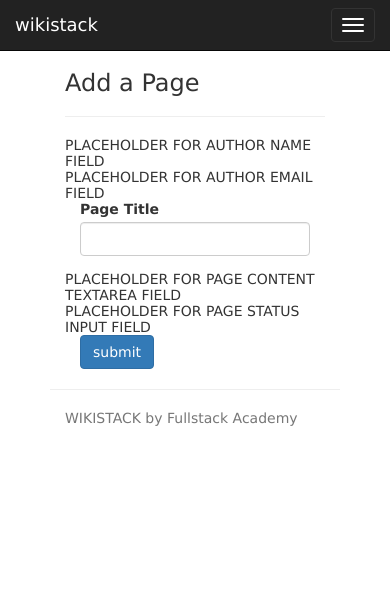
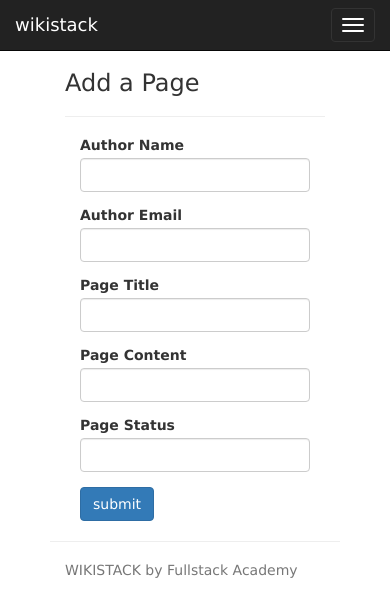
Before and after one commit to jamesboh/wikistack, a website: page views/addpage.html in a window 390 px wide. Drawn offline with nearby package versions, Linux system fonts and the light colour scheme; files that its build step writes are made by us from their sources.

Commit message:
working on form post

```diff
--- a/app.js
+++ b/app.js
@@ -5,7 +5,7 @@ var bodyParser = require('body-parser');
 var morgan = require('morgan');
 var nunjucks = require('nunjucks');
 var models = require('./models');
-
+var wikiRouter = require('./routes/wiki');
 
 var app = express();
 
@@ -15,6 +15,7 @@ app.use(morgan('dev'));
 app.use(bodyParser.urlencoded({ extended: true }));
 app.use(bodyParser.json());
 
+app.use('/wiki', wikiRouter);
 
 
 // point nunjucks to the directory containing templates and turn off caching; configure returns an Environment
--- a/views/addpage.html
+++ b/views/addpage.html
@@ -5,22 +5,46 @@
   <hr>
   <form method="POST" action="/wiki/">
 
-    <div>PLACEHOLDER FOR AUTHOR NAME FIELD</div>
+    <!-- <div>PLACEHOLDER FOR AUTHOR NAME FIELD</div> -->
+    <div class="form-group">
+      <label for="name" class="col-sm-2 control-label">Author Name</label>
+      <div class="col-sm-12">
+        <input name="name" type="text" class="form-control"/>
+      </div>
+    </div>
 
-    <div>PLACEHOLDER FOR AUTHOR EMAIL FIELD</div>
+    <!-- <div>PLACEHOLDER FOR AUTHOR EMAIL FIELD</div> -->
+    <div class="form-group">
+      <label for="email" class="col-sm-2 control-label">Author Email</label>
+      <div class="col-sm-12">
+        <input name="email" type="email" class="form-control"/>
+      </div>
+    </div>
 
     <div class="form-group">
       <label for="title" class="col-sm-2 control-label">Page Title</label>
-      <div class="col-sm-10">
+      <div class="col-sm-12">
         <input name="title" type="text" class="form-control"/>
       </div>
     </div>
 
-    <div>PLACEHOLDER FOR PAGE CONTENT TEXTAREA FIELD</div>
+    <!-- <div>PLACEHOLDER FOR PAGE CONTENT TEXTAREA FIELD</div> -->
+    <div class="form-group">
+      <label for="content" class="col-sm-2 control-label">Page Content</label>
+      <div class="col-sm-12">
+        <input name="content" type="text" class="form-control"/>
+      </div>
+    </div>
 
-    <div>PLACEHOLDER FOR PAGE STATUS INPUT FIELD</div>
+    <!-- <div>PLACEHOLDER FOR PAGE STATUS INPUT FIELD</div> -->
+    <div class="form-group">
+      <label for="status" class="col-sm-2 control-label">Page Status</label>
+      <div class="col-sm-12">
+        <input name="status" type="text" class="form-control"/>
+      </div>
+    </div>
 
-    <div class="col-sm-offset-2 col-sm-10">
+    <div class="col-sm-offset-2 col-sm-12">
       <button type="submit" class="btn btn-primary">submit</button>
     </div>
 
```
Also changed, not shown: models/index.js (+7 -13 lines), routes/wiki.js (added, +39 -0 lines).
